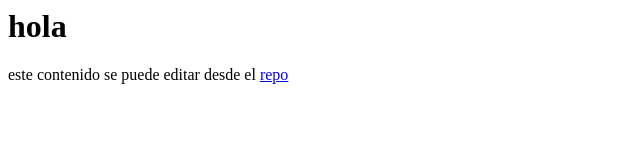
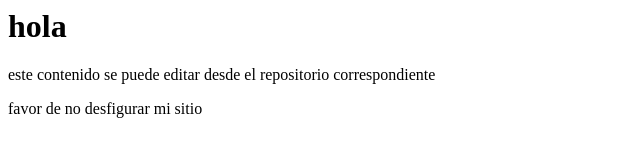
Before and after one commit to Mau-Molina/Mau-Molina.github.io, a plain HTML site: page index.html in a window 1280 px wide. Shown: the whole page, without its empty margins (0-640 px from the left). Drawn offline with Linux system fonts and the light colour scheme.

Commit message:
removed link

```diff
--- a/index.html
+++ b/index.html
@@ -5,7 +5,7 @@
 <body>
 
 <h1>hola</h1>
-<p>este contenido se puede editar desde el <a href="https://github.com/Mau-Molina/Mau-Molina.github.io">repo</a></p>
-
+<p>este contenido se puede editar desde el repositorio correspondiente </p>
+<p>favor de no desfigurar mi sitio</p>
 </body>
 </html>
```
